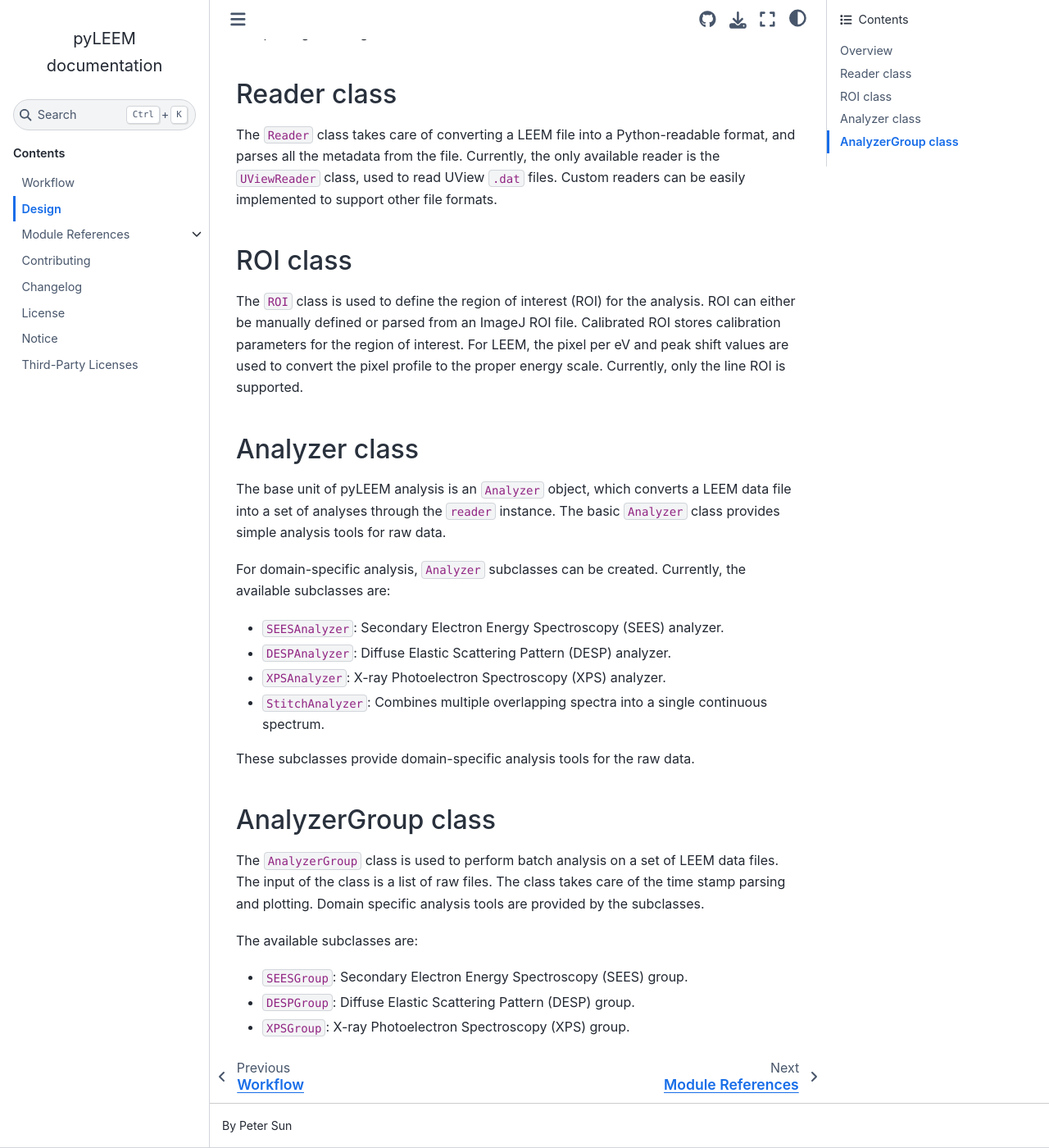
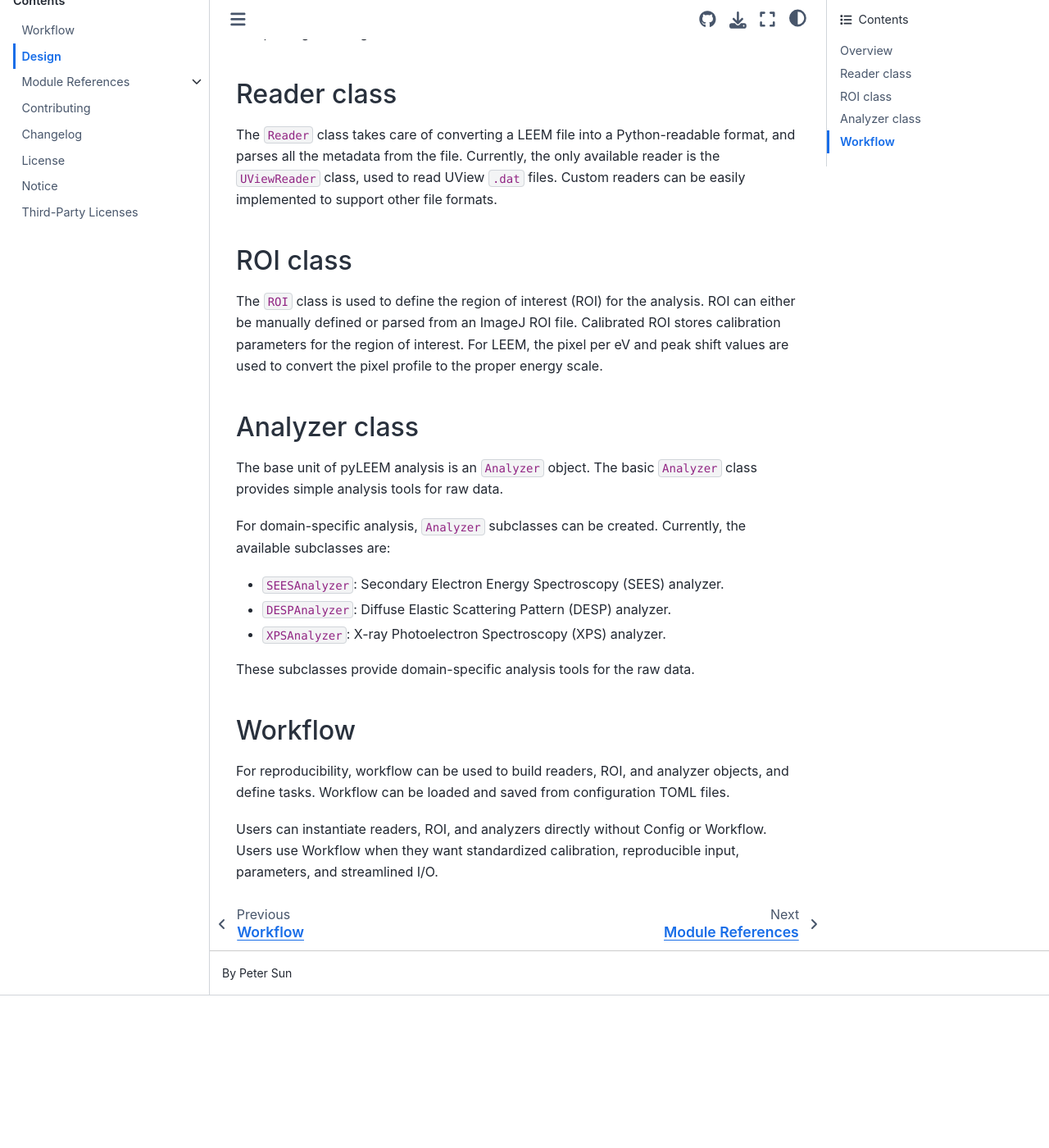
Before and after one commit to peterhys/pyLEEM, a Sphinx documentation site: the page built from docs/design.md, in a window 1280 px wide and 1400 px high, scrolled down 384 px. Shown: the whole window at 82% size. Built offline with Sphinx 7.4.7 and the Sphinx Book theme 1.1.4, drawn with Linux system fonts in a browser that asks for light colours; after the commit the page ends 1598 px from its top, so only the background shows below that.

Commit message:
Update design.md

```diff
--- a/docs/design.md
+++ b/docs/design.md
@@ -24,31 +24,26 @@ The `ROI` class is used to define the region of interest (ROI) for the analysis.
 ROI can either be manually defined or parsed from an ImageJ ROI file. Calibrated
 ROI stores calibration parameters for the region of interest. For LEEM, the pixel per eV
 and peak shift values are used to convert the pixel profile to the proper energy scale.
-Currently, only the line ROI is supported.
 
 ## Analyzer class
 
-The base unit of pyLEEM analysis is an `Analyzer` object, which converts a LEEM data file into
-a set of analyses through the `reader` instance. The basic `Analyzer` class provides simple
-analysis tools for raw data.
+The base unit of pyLEEM analysis is an `Analyzer` object.
+The basic `Analyzer` class provides simple analysis tools for raw data.
 
 For domain-specific analysis, `Analyzer` subclasses can be created. Currently, the
 available subclasses are:
 - `SEESAnalyzer`: Secondary Electron Energy Spectroscopy (SEES) analyzer.
 - `DESPAnalyzer`: Diffuse Elastic Scattering Pattern (DESP) analyzer.
 - `XPSAnalyzer`: X-ray Photoelectron Spectroscopy (XPS) analyzer.
-- `StitchAnalyzer`: Combines multiple overlapping spectra into a single continuous spectrum.
 
 These subclasses provide domain-specific analysis tools for the raw data.
 
-## AnalyzerGroup class
+## Workflow
 
-The `AnalyzerGroup` class is used to perform batch analysis on a set of LEEM data files.
-The input of the class is a list of raw files. The class takes care of
-the time stamp parsing and plotting. Domain specific analysis tools are provided by the
-subclasses.
+For reproducibility, workflow can be used to build readers, ROI, and analyzer
+objects, and define tasks. Workflow can be loaded and saved from
+configuration TOML files.
 
-The available subclasses are:
-- `SEESGroup`: Secondary Electron Energy Spectroscopy (SEES) group.
-- `DESPGroup`: Diffuse Elastic Scattering Pattern (DESP) group.
-- `XPSGroup`: X-ray Photoelectron Spectroscopy (XPS) group.
+Users can instantiate readers, ROI, and analyzers directly without Config or
+Workflow. Users use Workflow when they want standardized calibration,
+reproducible input, parameters, and streamlined I/O.
```
